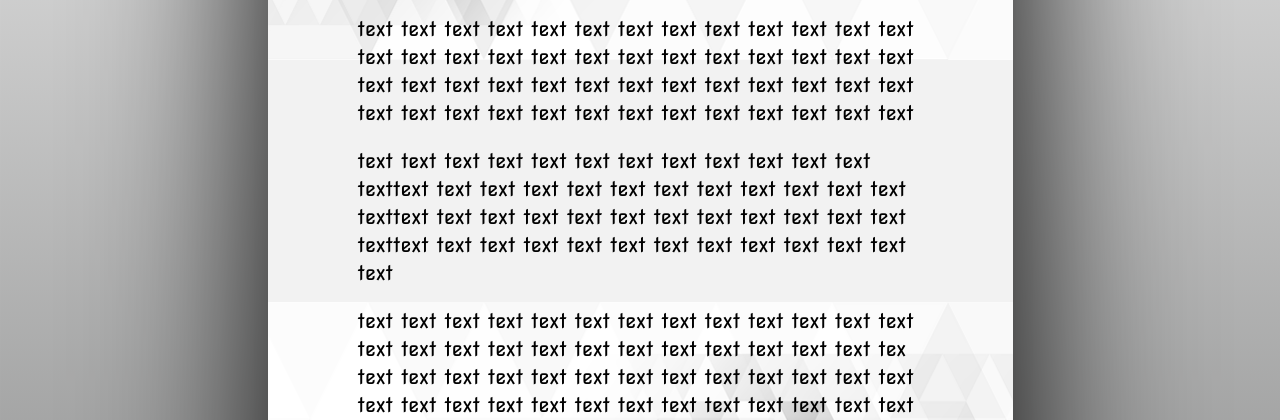
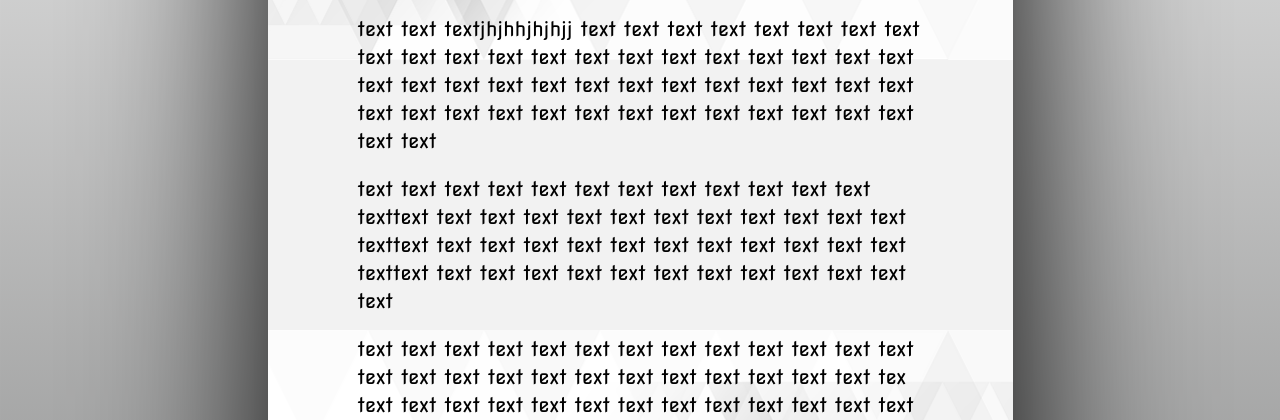
Before and after one commit to spoilss/NEWPROJECT, a plain HTML site: page index.html in a window 1280 px wide. Shown: the part 380-800 px from the top of the page. Drawn offline with Linux system fonts and the light colour scheme.

Commit message:
NEW text

```diff
--- a/index.html
+++ b/index.html
@@ -23,7 +23,7 @@
 					<div class="main-content">
 							<h1 class="page-titel">Your Text Here</h1>
 
-							<p>text text text text text text text text text text text text text
+							<p>text text textjhjhhjhjhjj text text text text text text text text text text
 							text text text text text text text text text text text text text
 							text text text text text text text text text text text text text
 							text text text text text text text text text text text text text</p>
```
